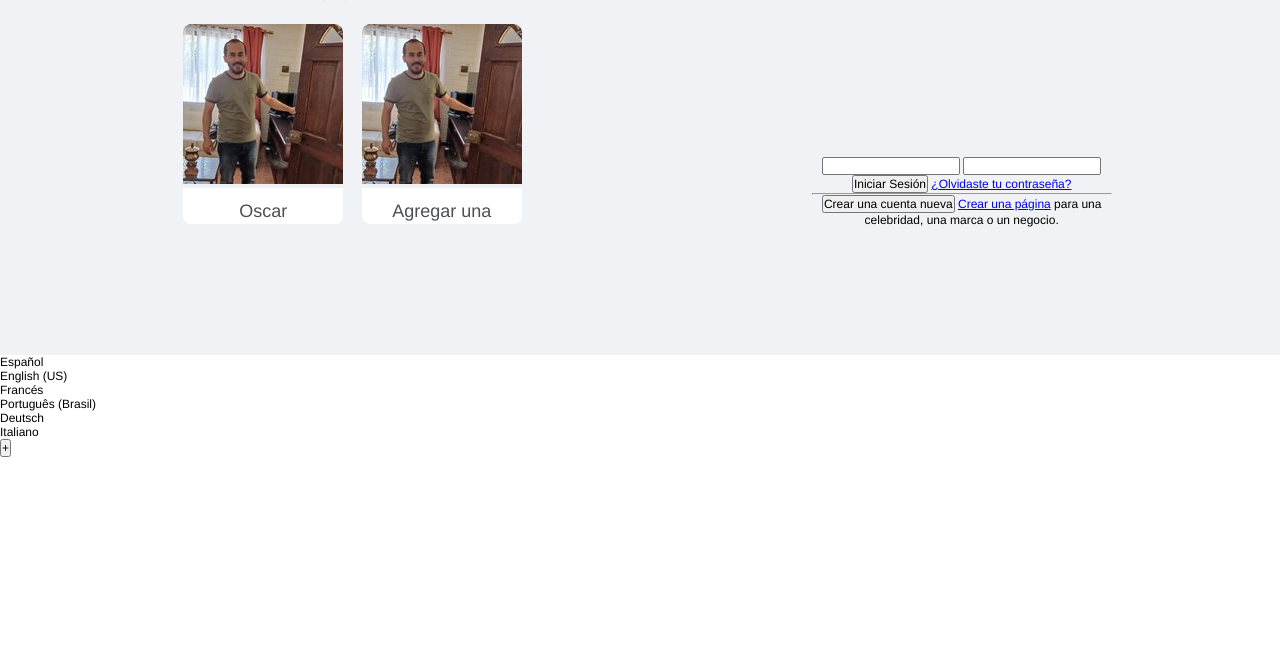
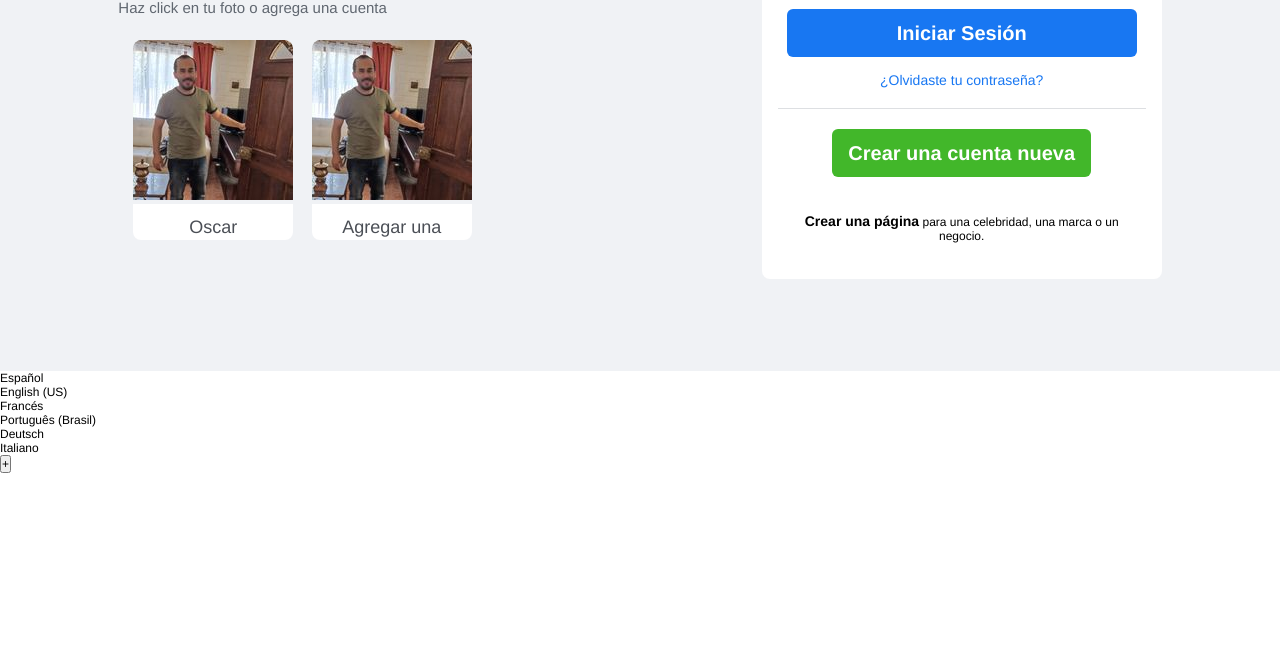
Before and after one commit to osescobar92/face-login-demo, a plain HTML site: page index.html in a window 1280 px wide. Shown: the part 145-800 px from the top of the page. Drawn offline with Linux system fonts and the light colour scheme.

Commit message:
add the styles to aside/login section

```diff
--- a/style.css
+++ b/style.css
@@ -18,12 +18,6 @@
     height: 500px;
     display: inline-block;
 }
-
-.container aside {
-    width: 300px;
-    display: inline-block;
-}
-
 /* End main styles */
 
 /* Section styles */
@@ -82,3 +76,86 @@ section hgroup h2 {
     color: #4b4f56;
 }
 /* End Section Styles */
+
+/* Aside style */
+aside {
+    width: 400px;
+    background-color: #fff;
+    border-radius: 8px;
+    display: inline-block;
+}
+
+aside input {
+    font-size: 17px;
+    height: 22px;
+    width: 325px;
+    padding: 14px 16px;
+    margin: 10px auto;
+    line-height: 16px;
+    border: 1px solid #dddfe2;
+    border-radius: 6px;
+    color: #1d2129;
+}
+
+aside button[type="submit"] {
+    background-color: #1877f2;
+    color: #fff;
+    width: 350px;
+    display: block;
+    border: none;
+    border-radius: 6px;
+    font-size:20px;
+    line-height: 48px;
+    padding: 0 16px;
+    margin: 10px auto;
+}
+
+aside button {
+    background-color: #42b72a;
+    color: #fff;
+    display: block;
+    border: none;
+    border-radius: 6px;
+    font-weight: 700;
+    font-size:20px;
+    line-height: 48px;
+    padding: 0 16px;
+    margin:auto;
+    cursor: pointer;
+}
+
+aside a {
+    display: block;
+    color: #1877f2;
+    font-size: 14px;
+    font-weight: 500;
+    cursor: pointer;
+    text-decoration: none;
+    margin: 15px auto;
+}
+
+aside hr {
+    display: block;
+    color:#dddfe2;
+    font-size: 12px;
+    margin: 20px 16px;
+    border:none;
+    border-bottom: 1px solid #dddfe2;
+}
+
+small {
+    display: block;
+    margin: 20px auto;
+    text-align: center;
+    padding: 16px 20px;
+}
+
+small a {
+    display: inline;
+    color: black;
+    cursor: pointer;
+    font-weight: 600;
+    font-size: 14px;
+}
+
+/* End aside styles */
```
